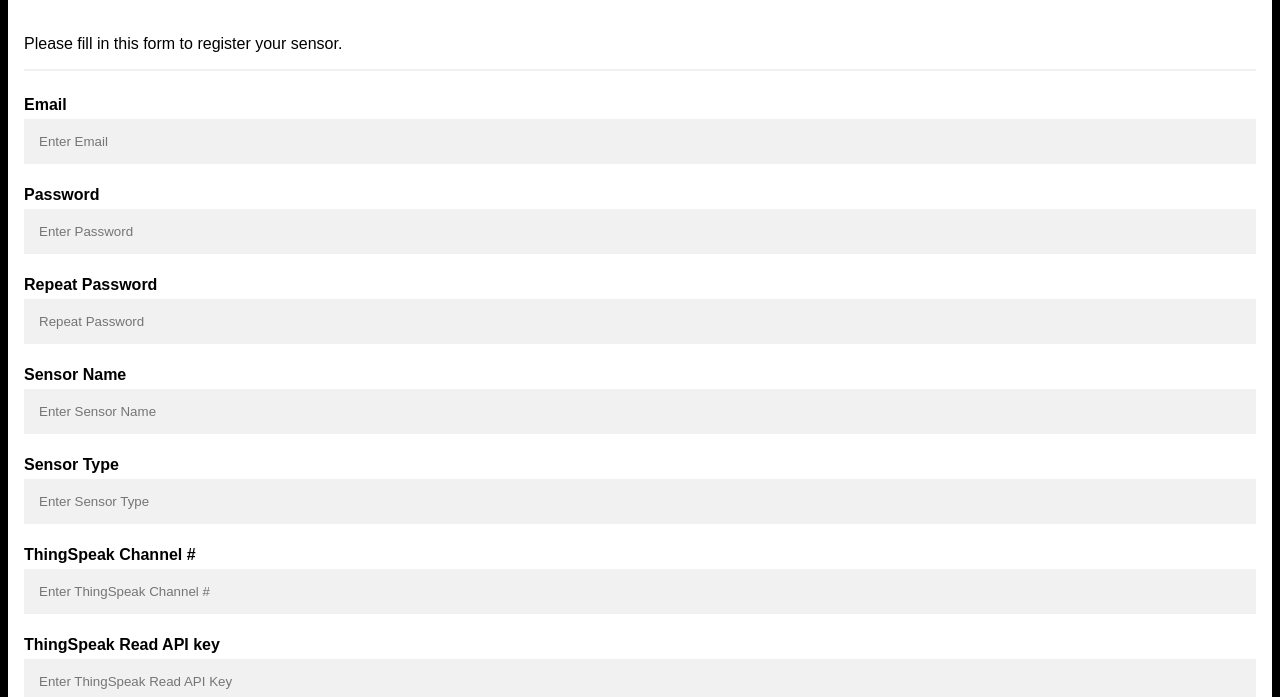
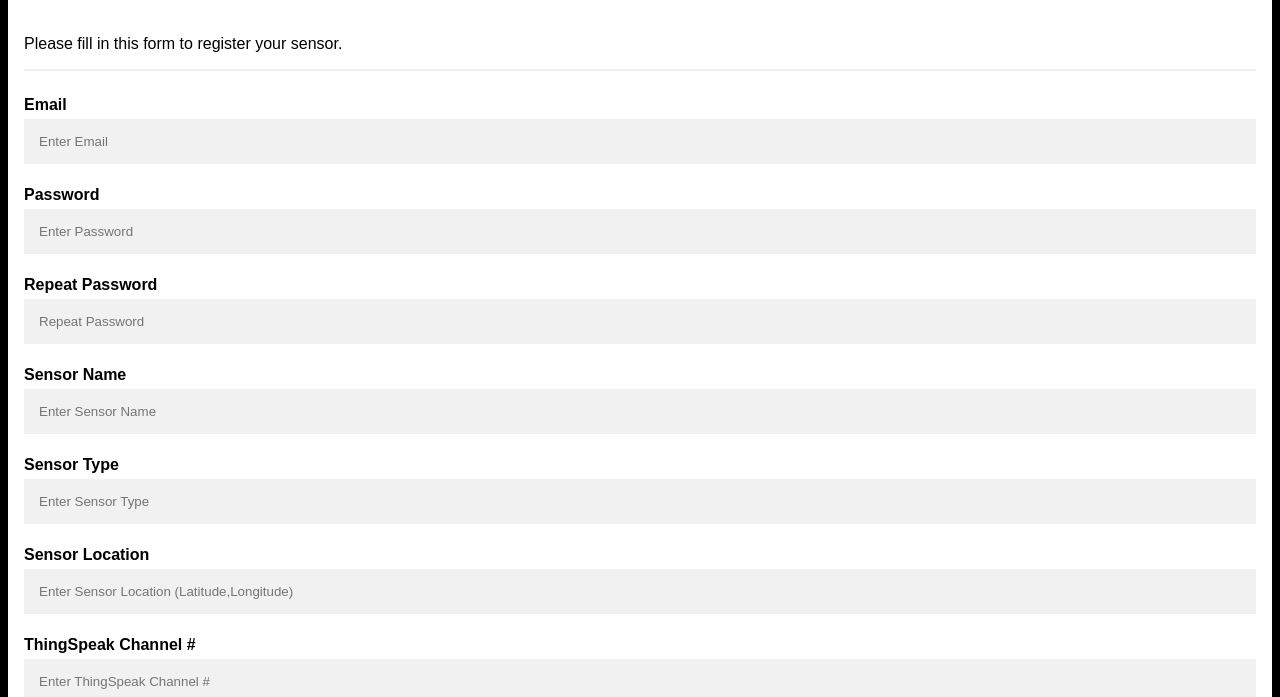
Before and after one commit to drewcssv/drewcssv.github.io, a plain HTML site: page register1.html in a window 1280 px wide. Shown: the part 103-800 px from the top of the page. Drawn offline with Linux system fonts and the light colour scheme.

Commit message:
Add files via upload

```diff
--- a/register1.html
+++ b/register1.html
@@ -90,10 +90,13 @@ a {
     <label for="sensor-type"><b>Sensor Type</b></label>
     <input type="text" placeholder="Enter Sensor Type" name="sensor-type" id="sensor-type" required>
 
+    <label for="sensor-location"><b>Sensor Location</b></label>
+    <input type="text" placeholder="Enter Sensor Location (Latitude,Longitude)" name="sensor-location" id="sonsor-location" required>
+
     <label for="channel-num"><b>ThingSpeak Channel #</b></label>
     <input type="text" placeholder="Enter ThingSpeak Channel #" name="channel-num" id="channel-num" required>
 
-    <label for="read-api-key"><b>ThingSpeak Read API key</b></label>
+    <label for="read-api-key"><b>ThingSpeak Read API Key</b></label>
     <input type="text" placeholder="Enter ThingSpeak Read API Key" name="read-api-key" id="read-api-key" required>
 
     <hr>
```
